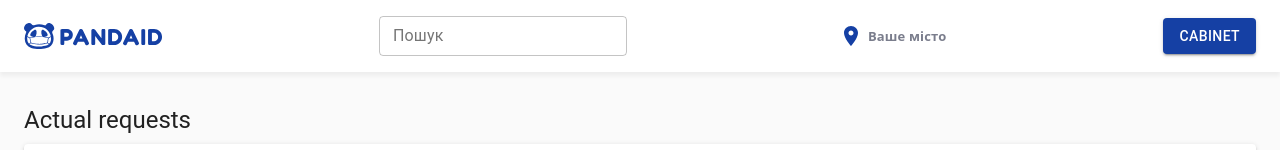
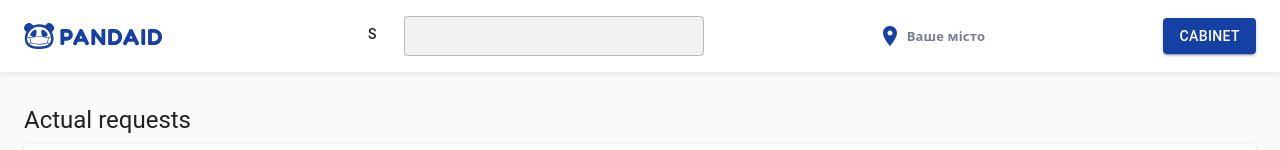
Before and after one commit to hospitalrun-ua/frontend, a React (Create React App) app: page / in a window 1280 px wide. Shown: the top 150 px of the page. Built offline with nearby package versions, Linux system fonts and the light colour scheme; no server answers; a web font is replaced by a local one.

Commit message:
fixes for searchfild

```diff
--- a/src/Components/Header/Header.css
+++ b/src/Components/Header/Header.css
@@ -6,3 +6,18 @@
     display: flex;
     align-items: center;
 }
+
+.searchfield {
+	background: #F1F1F1;
+	width: 300px;
+	border: none !important;
+	outline: none;
+}
+
+.searchfield:focus {
+	border: none !important;
+}
+
+.searchfield:hover {
+	border: none !important;
+}
--- a/src/Components/Header/Header.jsx
+++ b/src/Components/Header/Header.jsx
@@ -21,7 +21,8 @@ const Header = ({ ...props }) => {
         <Grid container direction="row" alignItems="center" justify="space-between">
           {logo}
           <form noValidate autoComplete="off">
-            <TextField label={searchPlaceholder} type="search" variant="outlined" size="small" />
+          <Button type = "Submit">S</Button>
+            <TextField  type="search" variant="outlined" size="small" className = "searchfield" />
           </form>
           {!isAuthenticated
             && (
```
